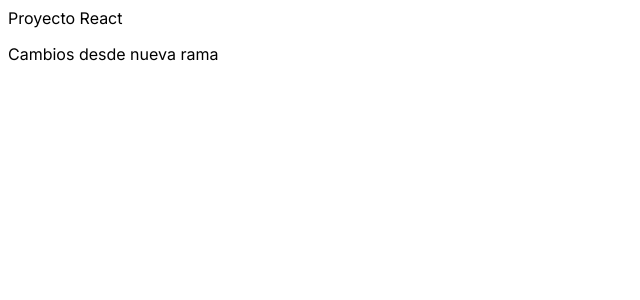
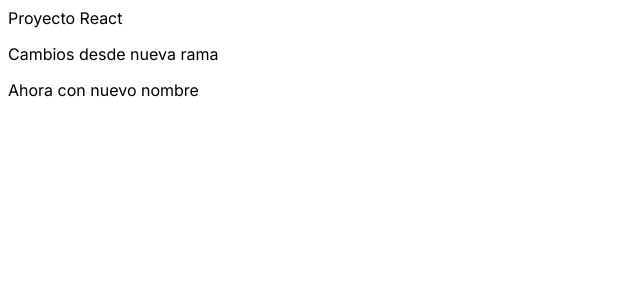
Before and after one commit to alfonsolopetegui/ecommerce_centralmusic, a Next.js app: page / in a window 1280 px wide. Shown: the top 300 px of the page, without its empty margins (0-640 px from the left). Built offline with nearby package versions, Linux system fonts and the light colour scheme.

Commit message:
probando nuevo nombre

```diff
--- a/src/app/page.js
+++ b/src/app/page.js
@@ -6,6 +6,7 @@
     <>
       <div>Proyecto React</div>
       <p>Cambios desde nueva rama</p>
+      <p>Ahora con nuevo nombre</p>
     </>
   );
 }
```
